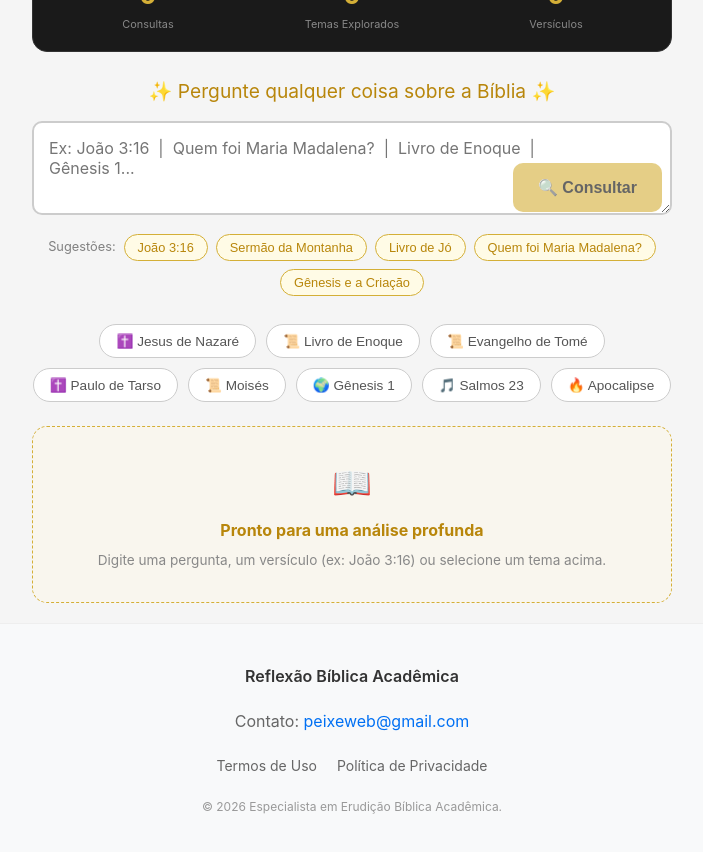
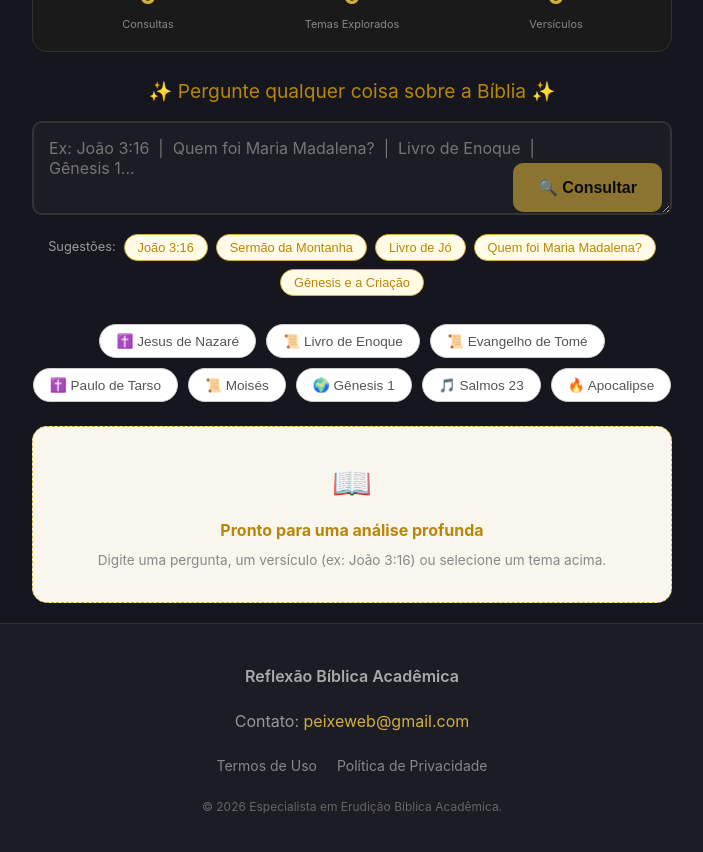
Before and after one commit to peixeweb/biblia, a Next.js app: page / in a window 1280 px wide. Shown: the part 340-1192 px from the top of the page, without its empty margins (288-991 px from the left). Built offline with nearby package versions, Linux system fonts and the light colour scheme.

Commit message:
feat: applied dark theme based on old design

```diff
--- a/app/globals.css
+++ b/app/globals.css
@@ -6,21 +6,21 @@
 
 body {
   font-family: -apple-system, BlinkMacSystemFont, 'Segoe UI', Roboto, sans-serif;
-  background: #f5f5f5;
+  background: #16161e;
   min-height: 100vh;
-  color: #333;
+  color: #f5f5f5;
   line-height: 1.6;
 }
 
 .container {
-  background: #f5f5f5;
+  background: #16161e;
 }
 
 .container {
   max-width: 600px;
   margin: 0 auto;
   padding: 20px;
-  background: #fff;
+  background: #16161e;
   min-height: 100vh;
 }
 
@@ -120,7 +120,7 @@ body {
 .search-section {
   margin-bottom: 25px;
   padding: 20px;
-  background: #fff;
+  background: #1c1c24;
   border-radius: 15px;
 }
 .search-section {
@@ -129,7 +129,7 @@ body {
 
 .search-title {
   font-size: 1.1rem;
-  color: #000;
+  color: #fff;
   margin-bottom: 15px;
   text-align: center;
 }
@@ -144,9 +144,9 @@ body {
   flex: 1;
   padding: 15px;
   border-radius: 10px;
-  border: 2px solid #ccc;
-  background: #fff;
-  color: #333;
+  border: 2px solid #333;
+  background: #1c1c24;
+  color: #fff;
   font-size: 1rem;
   font-family: inherit;
   resize: vertical;
--- a/app/layout.tsx
+++ b/app/layout.tsx
@@ -35,15 +35,15 @@ export default function RootLayout({
           </a>
         </header>
         {children}
-        <footer style={{ padding: '40px 20px', backgroundColor: '#f8f9fa', borderTop: '1px solid #eee', textAlign: 'center', marginTop: 'auto' }}>
+        <footer style={{ padding: '40px 20px', backgroundColor: '#1c1c24', borderTop: '1px solid #333', textAlign: 'center', marginTop: 'auto' }}>
           <div style={{ maxWidth: '1200px', margin: '0 auto' }}>
-            <p style={{ marginBottom: '20px', color: '#333', fontWeight: 600 }}>Reflexão Bíblica Acadêmica</p>
-            <p style={{ marginBottom: '20px', color: '#666' }}>Contato: <a href="mailto:peixeweb@gmail.com" style={{ color: '#0070f3', textDecoration: 'none' }}>peixeweb@gmail.com</a></p>
+            <p style={{ marginBottom: '20px', color: '#aaa', fontWeight: 600 }}>Reflexão Bíblica Acadêmica</p>
+            <p style={{ marginBottom: '20px', color: '#999' }}>Contato: <a href="mailto:peixeweb@gmail.com" style={{ color: '#d4af37', textDecoration: 'none' }}>peixeweb@gmail.com</a></p>
             <div style={{ display: 'flex', justifyContent: 'center', gap: '20px', marginBottom: '20px' }}>
-              <a style={{ color: '#666', textDecoration: 'none', fontSize: '14px' }} href="/termos">Termos de Uso</a>
-              <a style={{ color: '#666', textDecoration: 'none', fontSize: '14px' }} href="/privacidade">Política de Privacidade</a>
+              <a style={{ color: '#888', textDecoration: 'none', fontSize: '14px' }} href="/termos">Termos de Uso</a>
+              <a style={{ color: '#888', textDecoration: 'none', fontSize: '14px' }} href="/privacidade">Política de Privacidade</a>
             </div>
-            <p style={{ color: '#999', fontSize: '12px' }}>© 2026 Especialista em Erudição Bíblica Acadêmica.</p>
+            <p style={{ color: '#666', fontSize: '12px' }}>© 2026 Especialista em Erudição Bíblica Acadêmica.</p>
           </div>
         </footer>
       </body>
```
